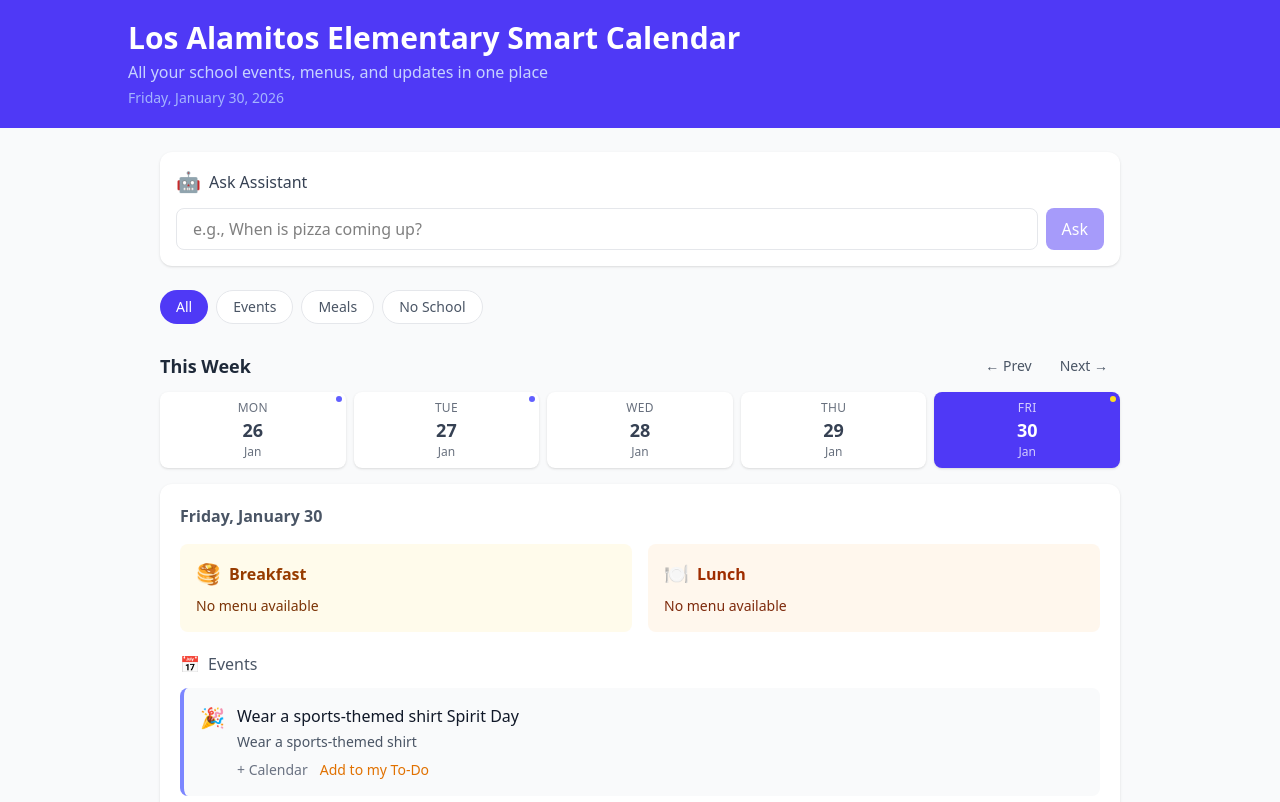
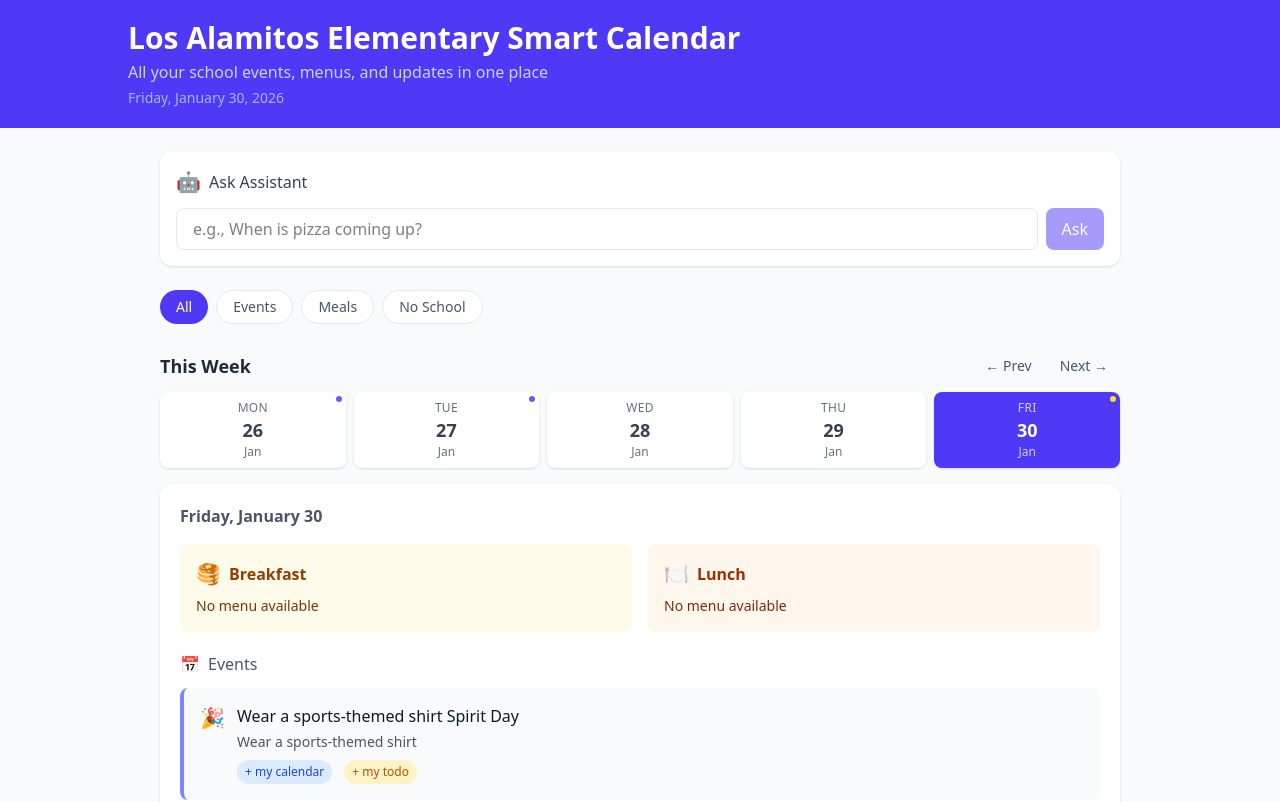
Before and after one commit to snehsach19/school-strategist, a React (Vite) app in the folder school-ui/: page / in a window 1280 px wide. Shown: the top 802 px of the page. Built offline with nearby package versions, Linux system fonts and the light colour scheme; no server answers.

Commit message:
Style buttons as clickable pills with colors

```diff
--- a/school-ui/src/App.jsx
+++ b/school-ui/src/App.jsx
@@ -404,18 +404,18 @@ function App() {
                 href={calUrl}
                 target="_blank"
                 rel="noopener noreferrer"
-                className="text-sm text-gray-500 hover:text-gray-700"
+                className="text-xs px-2 py-1 rounded-full bg-blue-100 text-blue-700 hover:bg-blue-200 font-medium"
               >
-                + Calendar
+                + my calendar
               </a>
               {isInTodo(event) ? (
-                <span className="text-sm text-green-600">✓ Added</span>
+                <span className="text-xs px-2 py-1 rounded-full bg-green-100 text-green-700 font-medium">✓ added</span>
               ) : (
                 <button
                   onClick={() => addToTodo(event)}
-                  className="text-sm text-amber-600 hover:text-amber-700"
+                  className="text-xs px-2 py-1 rounded-full bg-amber-100 text-amber-700 hover:bg-amber-200 font-medium"
                 >
-                  Add to my To-Do
+                  + my todo
                 </button>
               )}
               {event.image_url && (
```
